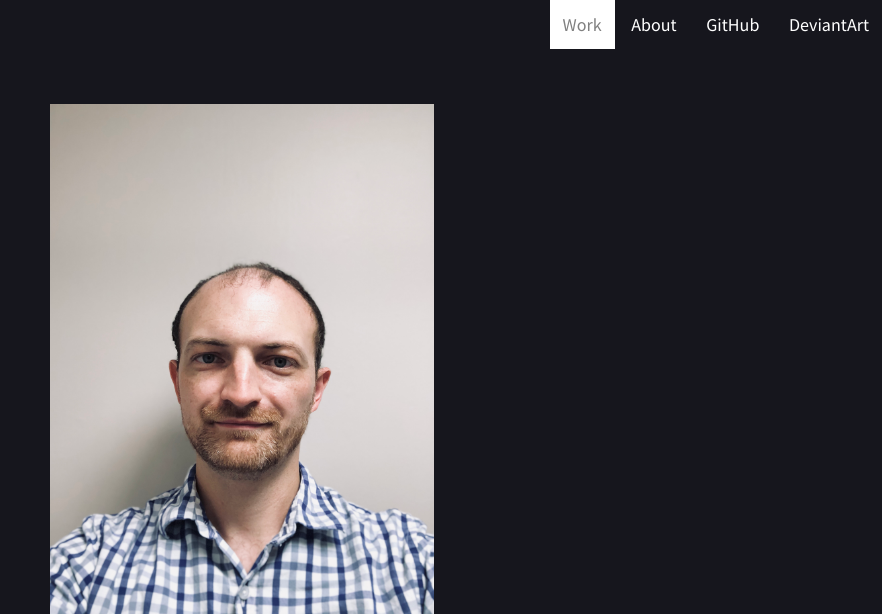
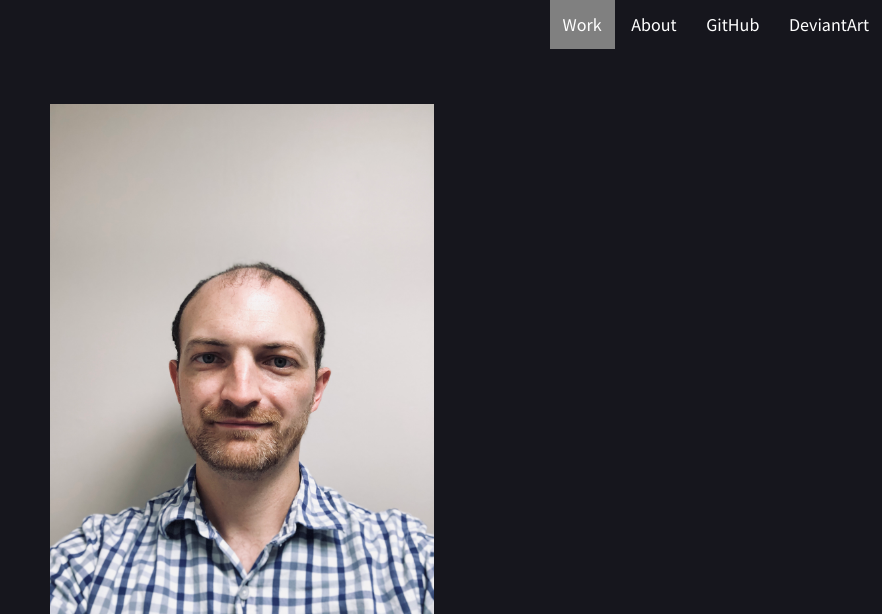
Before and after one commit to jschnees/jschnees, a PHP site: page /about.html in a window 1280 px wide, with the pointer over the restyled element. Shown: the top 614 px of the page, without its empty margins (398-1280 px from the left). Run offline with PHP 8.4, Linux system fonts and the light colour scheme; some libraries are stand-ins or nearby versions.

Commit message:
Update nav.css

```diff
--- a/assets/css/nav.css
+++ b/assets/css/nav.css
@@ -28,8 +28,8 @@
 }
 
 .nav > .nav-links > a:hover {
-	background-color: rgb(255,255,255);
-	color: rgb(128, 128, 128);
+	background-color: rgb(128,128,128);
+	color: rgb(255, 255, 255);
 }
 
 .nav > #nav-check {
```
